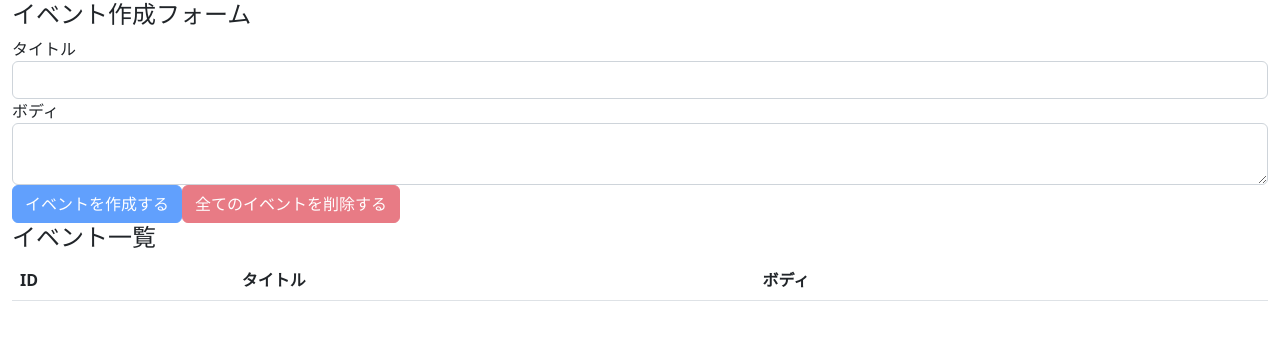
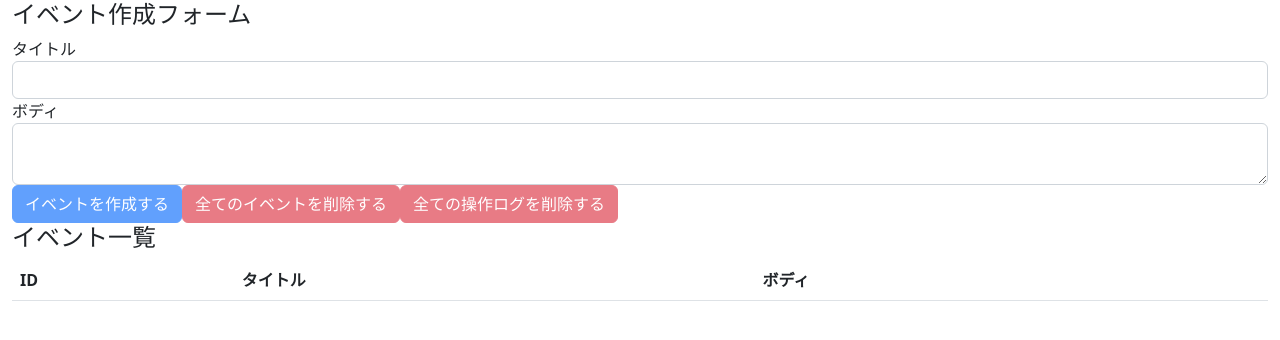
Before and after one commit to kazuyuki-mera/react-hooks-101, a React (Create React App) app: page / in a window 1280 px wide. Shown: the top 340 px of the page. Built offline with nearby package versions, Linux system fonts and the light colour scheme.

Commit message:
delete all operationLogs

```diff
--- a/src/actions.js
+++ b/src/actions.js
@@ -2,4 +2,4 @@ export const CREATE_EVENT = 'CREATE_EVENT';
 export const DELETE_EVENT = 'DELETE_EVENT';
 export const DELETE_ALL_EVENTS = 'DELETE_ALL_EVENTS';
 export const ADD_OPERATION_LOG = 'ADD_OPERATION_LOG';
-export const DELETE_OPERATION_LOGS = 'DELETE_OPERATION_LOGS';
+export const DELETE_ALL_OPERATION_LOGS = 'DELETE_ALL_OPERATION_LOGS';
--- a/src/components/EventForm.js
+++ b/src/components/EventForm.js
@@ -4,7 +4,7 @@ import {
   CREATE_EVENT,
   DELETE_ALL_EVENTS,
   ADD_OPERATION_LOG,
-  DELETE_OPERATION_LOGS,
+  DELETE_ALL_OPERATION_LOGS,
 } from '../actions';
 
 import AppContext from '../contexts/AppContext';
@@ -48,6 +48,18 @@ const EventForm = () => {
     }
   };
 
+  const deleteAllOperationLogs = (e) => {
+    e.preventDefault();
+    const result = window.confirm(
+      '全ての操作ログを本当に削除しても良いですか？'
+    );
+    if (result) {
+      dispatch({
+        type: DELETE_ALL_OPERATION_LOGS,
+      });
+    }
+  };
+
   const unCreatable = title === '' || body === '';
   return (
     <>
@@ -85,6 +97,13 @@ const EventForm = () => {
         >
           全てのイベントを削除する
         </button>
+        <button
+          className="btn btn-danger"
+          onClick={deleteAllOperationLogs}
+          disabled={state.operationLogs.length === 0}
+        >
+          全ての操作ログを削除する
+        </button>
       </form>
     </>
   );
--- a/src/reducers/operationLogs.js
+++ b/src/reducers/operationLogs.js
@@ -1,4 +1,4 @@
-import { ADD_OPERATION_LOG, DELETE_OPERATION_LOGS } from '../actions';
+import { ADD_OPERATION_LOG, DELETE_ALL_OPERATION_LOGS } from '../actions';
 
 const operationLogs = (state = [], action) => {
   switch (action.type) {
@@ -8,7 +8,7 @@ const operationLogs = (state = [], action) => {
         operatedAt: action.operatedAt,
       };
       return [operationLog, ...state];
-    case DELETE_OPERATION_LOGS:
+    case DELETE_ALL_OPERATION_LOGS:
       return [];
     default:
       return state;
```
